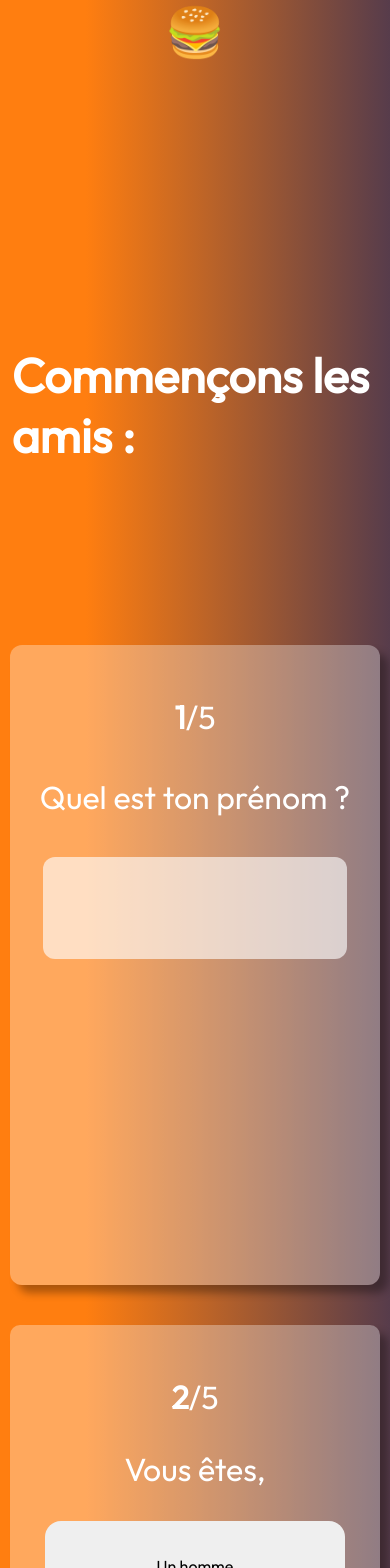
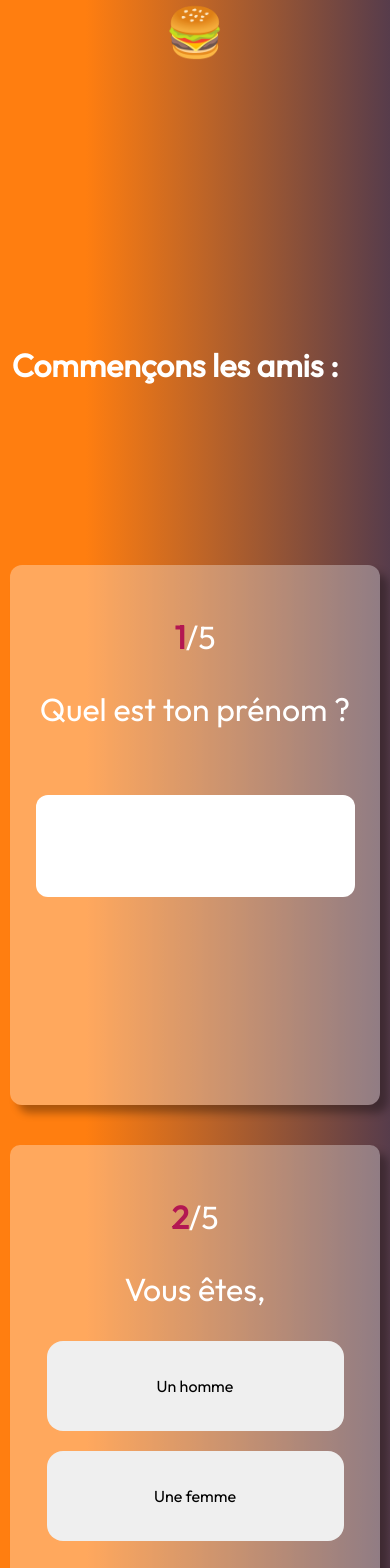
Before and after one commit to NolanWittmann/SNCFooD, a React (Create React App) app: page / in a window 390 px wide. Shown: the top 1568 px of the page. Built offline with nearby package versions, Linux system fonts and the light colour scheme.

Commit message:
modif style questionnaire

```diff
--- a/src/components/Questionnaire.js
+++ b/src/components/Questionnaire.js
@@ -31,8 +31,8 @@ const Questionnaire = () => {
                             <p className='genre__question'>Vous êtes,</p>
                         </div>
                         <div className='genre__genre'>
-                            <p><button className='h'>Un homme</button></p>
-                            <p><button className='f'>Une femme</button></p>
+                            <p><button className='genre__genre-homme'>Un homme</button></p>
+                            <p><button className='genre__genre-femme'>Une femme</button></p>
                         </div>
                     </div>
                 </div>
@@ -46,8 +46,8 @@ const Questionnaire = () => {
                             <p className='metier__question'>Quel est la situation de votre métier ?</p>
                         </div>
                         <div className='metier__question-situation'>
-                            <p><button className='sedentaire'>Un métier sédentaire</button></p>
-                            <p><button className='terrain'>Un métier de terrain</button></p>
+                            <p><button className='metier__question-sedentaire'>Un métier sédentaire</button></p>
+                            <p><button className='metier__question-terrain'>Un métier de terrain</button></p>
                         </div>
                     </div>
                 </div>
@@ -75,7 +75,7 @@ const Questionnaire = () => {
                         <div>
                             <p className='horaire__question'>Travaillez-vous en horaires décalés ?</p>
                         </div>
-                        <div>
+                        <div className='horaire__question-reponse'>
                             <p><button className='horaire__question-oui'>Oui</button></p>
                             <p><button className='horaire__question-non'>Non</button></p>
                         </div>
--- a/src/style/Questionnaire.css
+++ b/src/style/Questionnaire.css
@@ -30,6 +30,7 @@
 /* style numéro des questions*/
 .pSpan{
     font-weight: bold;
+    color: rgb(179, 23, 82);
 }
 
 
@@ -38,7 +39,7 @@
     box-shadow: 0.5rem 0.5rem 0.5rem  rgba(0, 0, 0, 0.329);
     margin: 50px 20px;
     padding: 20px;
-    height: 600px;
+    height: 500px;
     background-color: var(--colorQuest);
     border-radius: 12px;
     display: flex;
@@ -62,7 +63,8 @@
     width: 400px;
     font-size: 1em;
     border-radius: 12px;
-    background-color: rgba(255, 255, 255, 0.623);
+    padding-left: 20px;
+    color: black;
 }
 
 
@@ -72,7 +74,7 @@
     box-shadow: 0.5rem 0.5rem 0.5rem  rgba(0, 0, 0, 0.329);
     margin: 50px 20px;
     padding: 20px;
-    height: 600px;
+    height: 500px;
     background-color: var(--colorQuest);
     border-radius: 10px;
     display: flex;
@@ -90,7 +92,11 @@
     display: block;
 }
 
-.h, .f{
+.genre__genre p{
+    margin: 20px 0;
+}
+
+.genre__genre-homme, .genre__genre-femme{
     border: none;
     width: 30%;
     height: 90px;
@@ -105,7 +111,7 @@
     box-shadow: 0.5rem 0.5rem 0.5rem  rgba(0, 0, 0, 0.329);
     margin: 50px 20px;
     padding: 20px;
-    height: 600px;
+    height: 500px;
     background-color: var(--colorQuest);
     border-radius: 12px;
     display: flex;
@@ -116,9 +122,11 @@
     width: 100%;
 }
 
+.metier__question-situation p{
+    margin: 20px 0;
+}
 
-
-.sedentaire, .terrain{
+.metier__question-sedentaire, .metier__question-terrain{
     border: none;
     width: 55%;
     height: 90px;
@@ -132,7 +140,7 @@
     box-shadow: 0.5rem 0.5rem 0.5rem  rgba(0, 0, 0, 0.329);
     margin: 50px 20px;
     padding: 20px;
-    height: 600px;
+    height: 500px;
     background-color: var(--colorQuest);
     border-radius: 12px;
     display: flex;
@@ -152,6 +160,9 @@
     font-size: 0.5em;
 }
 
+.vegetarien__question-reponse p{
+    margin: 20px 0;
+}
 
 
 /*question 5 horaire*/
@@ -159,7 +170,7 @@
     box-shadow: 0.5rem 0.5rem 0.5rem  rgba(0, 0, 0, 0.329);
     margin: 50px 20px;
     padding: 20px;
-    height: 600px;
+    height: 500px;
     background-color: var(--colorQuest);
     border-radius: 12px;
     display: flex;
@@ -169,6 +180,10 @@
 .horaire-div{
     margin-left: 50%;
     width: 100%;
+}
+
+.horaire__question-reponse p{
+    margin: 20px 0;
 }
 
 .horaire__question-oui, .horaire__question-non{
@@ -182,55 +197,50 @@
 
 @media all and (max-width: 1000px)  {
     .title {
-        font-size: 8em;
-    }
-    .metier__question-situation p{
-        margin: 20px;
+        font-size: 5em;
     }
 }
 
 @media all and (max-width: 850px)  {
-    .title {
-        font-size: 5em;
-    }
     .questionnaire{
         display: flex;
         flex-direction: column;
         font-size: 2.5em;
     }
+
     .name, .genre, .metier, .vegetarien, .horaire{
         display: block;
         justify-content: center;
         margin: 20px 10px;
     }
+
     .name-div, .genre-div, .metier-div, .vegetarien-div, .horaire-div{
         margin: 0;
         text-align: center;
     }
+
     .name__input-label{
-        width: 320px;
+        width:100%;
         text-align: center;
-        margin: 40px auto;
     }
     .name__input-input {
-        height: 100px;
-        width: 300px;
-        font-size: 1em;
-        border-radius: 12px;
-        background-color: rgba(255, 255, 255, 0.623);
+        width: 90%;
+
     }
-    .h, .f, .sedentaire, .terrain, .vegetarien__question-oui, .vegetarien__question-non, .horaire__question-oui, .horaire__question-non{
-        width: 300px;
+    .genre__genre-homme, .genre__genre-femme, .metier__question-sedentaire, .metier__question-terrain, .vegetarien__question-oui, .vegetarien__question-non, .horaire__question-oui, .horaire__question-non{
+        width: 90%;
     }
 }
 
 @media all and (max-width: 500px)  {
     .title {
-        font-size: 3em;
+        font-size: 2em;
     }
+
     .questionnaire{
         font-size: 2em;
     }
+
     .name, .genre, .metier, .vegetarien, .horaire{
         display: block;
         justify-content: center;
```
